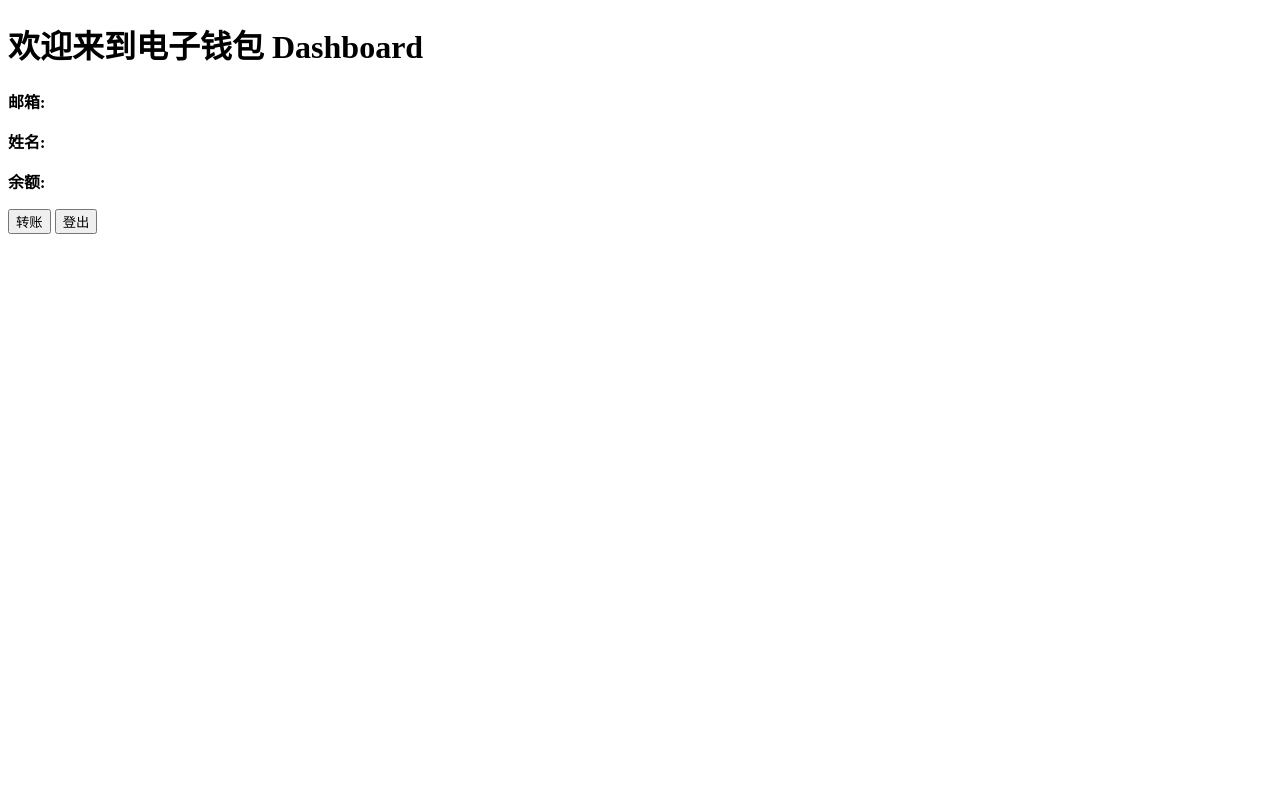
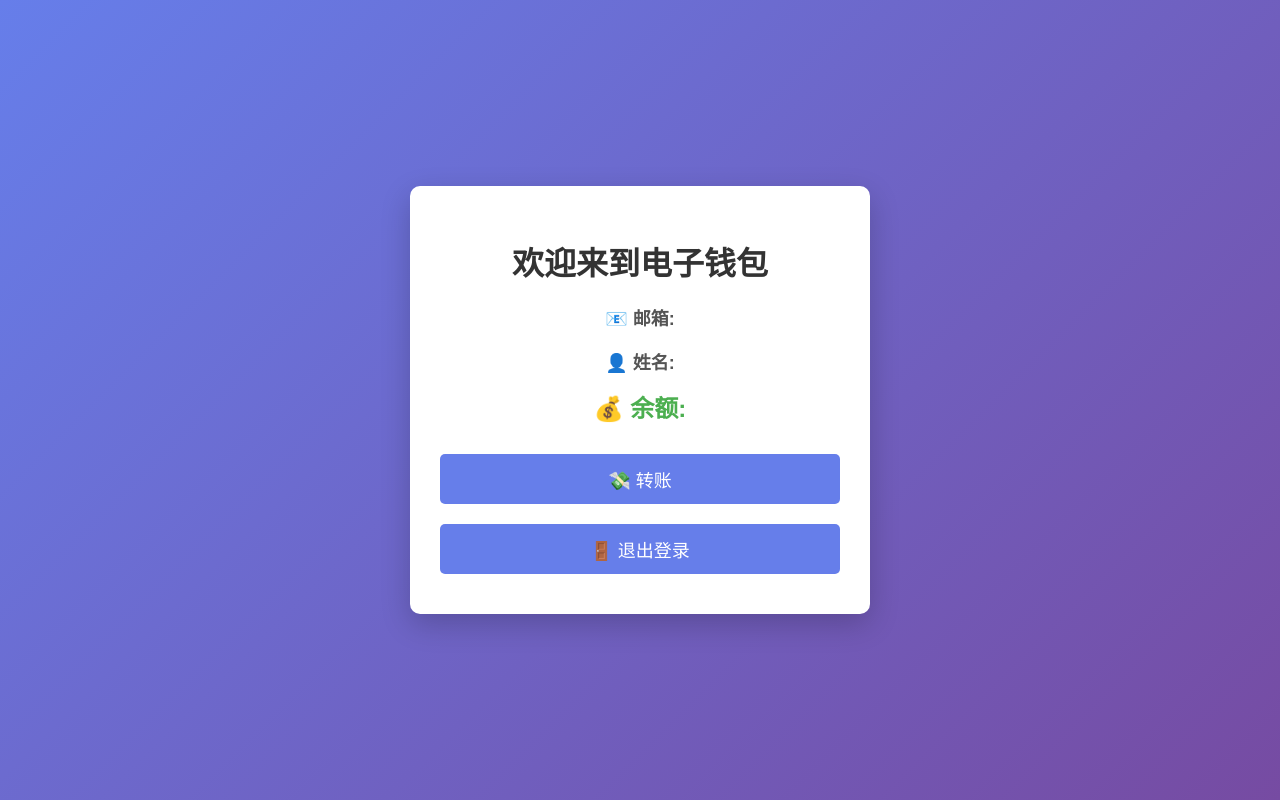
Before and after one commit to oscartanwenlong-hi/wallet-demo, a plain HTML site: page dashboard.html in a window 1280 px wide. Drawn offline with Linux system fonts and the light colour scheme; no server answers.

Commit message:
Update dashboard.html

```diff
--- a/dashboard.html
+++ b/dashboard.html
@@ -4,8 +4,9 @@
     <meta charset="UTF-8">
     <meta name="viewport" content="width=device-width, initial-scale=1.0">
     <title>Dashboard</title>
+
+    <!-- Firebase -->
     <script type="module">
-        // Firebase 配置
         import { initializeApp } from "https://www.gstatic.com/firebasejs/11.3.0/firebase-app.js";
         import { getAuth, onAuthStateChanged, signOut } from "https://www.gstatic.com/firebasejs/11.3.0/firebase-auth.js";
         import { getFirestore, doc, getDoc } from "https://www.gstatic.com/firebasejs/11.3.0/firebase-firestore.js";
@@ -19,50 +20,118 @@
             appId: "1:727957421920:web:b5bff9853e2e8510db2805"
         };
 
-        // 初始化 Firebase
         const app = initializeApp(firebaseConfig);
         const auth = getAuth();
         const db = getFirestore();
 
-        // 监听用户是否登录
         onAuthStateChanged(auth, async (user) => {
             if (user) {
                 document.getElementById("user-email").innerText = user.email;
 
-                // 获取 Firestore 里的用户信息
                 const userDoc = await getDoc(doc(db, "users", user.uid));
                 if (userDoc.exists()) {
                     document.getElementById("user-name").innerText = userDoc.data().name;
-                    document.getElementById("user-funds").innerText = `余额: $${userDoc.data().Funds}`;
+                    document.getElementById("user-funds").innerText = `$${userDoc.data().Funds.toFixed(2)}`;
                 } else {
                     document.getElementById("user-funds").innerText = "用户信息未找到";
                 }
             } else {
-                window.location.href = "index.html"; // 未登录就跳回登录页面
+                window.location.href = "index.html";
             }
         });
 
-        // 登出功能
         document.getElementById("logout-btn").addEventListener("click", () => {
             signOut(auth).then(() => {
                 window.location.href = "index.html";
             });
         });
 
-        // 跳转到转账页面
         document.getElementById("transfer-btn").addEventListener("click", () => {
             window.location.href = "transfer.html";
         });
 
     </script>
+
+    <!-- 🌈 现代化 CSS 设计 -->
+    <style>
+        /* 🌟 渐变背景 */
+        body {
+            font-family: 'Arial', sans-serif;
+            background: linear-gradient(135deg, #667eea, #764ba2);
+            display: flex;
+            justify-content: center;
+            align-items: center;
+            height: 100vh;
+            margin: 0;
+        }
+
+        /* 📦 Dashboard 容器 */
+        .dashboard-container {
+            background: white;
+            padding: 30px;
+            border-radius: 10px;
+            box-shadow: 0 10px 30px rgba(0, 0, 0, 0.2);
+            text-align: center;
+            width: 90%;
+            max-width: 400px;
+        }
+
+        h1 {
+            color: #333;
+            margin-bottom: 20px;
+        }
+
+        /* 📝 用户信息展示 */
+        .user-info {
+            font-size: 18px;
+            margin-bottom: 15px;
+            color: #555;
+        }
+
+        /* 💰 余额数字更突出 */
+        .balance {
+            font-size: 24px;
+            font-weight: bold;
+            color: #4CAF50;
+            margin: 15px 0;
+        }
+
+        /* 🔘 按钮样式 */
+        .button-group {
+            margin-top: 20px;
+        }
+
+        button {
+            background: #667eea;
+            color: white;
+            padding: 12px;
+            width: 100%;
+            border: none;
+            border-radius: 5px;
+            font-size: 18px;
+            cursor: pointer;
+            transition: 0.3s;
+            margin: 10px 0;
+        }
+
+        button:hover {
+            background: #5563c1;
+        }
+
+    </style>
 </head>
 <body>
-    <h1>欢迎来到电子钱包 Dashboard</h1>
-    <p><strong>邮箱:</strong> <span id="user-email"></span></p>
-    <p><strong>姓名:</strong> <span id="user-name"></span></p>
-    <p><strong>余额:</strong> <span id="user-funds"></span></p>
+    <!-- 📦 Dashboard 主体 -->
+    <div class="dashboard-container">
+        <h1>欢迎来到电子钱包</h1>
+        <p class="user-info"><strong>📧 邮箱:</strong> <span id="user-email"></span></p>
+        <p class="user-info"><strong>👤 姓名:</strong> <span id="user-name"></span></p>
+        <p class="balance"><strong>💰 余额:</strong> <span id="user-funds"></span></p>
 
-    <button id="transfer-btn">转账</button>
-    <button id="logout-btn">登出</button>
+        <div class="button-group">
+            <button id="transfer-btn">💸 转账</button>
+            <button id="logout-btn">🚪 退出登录</button>
+        </div>
+    </div>
 </body>
 </html>
```
